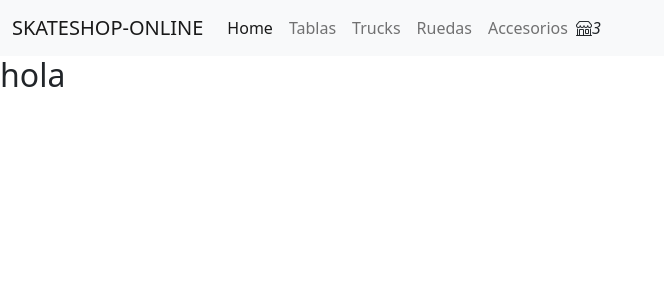
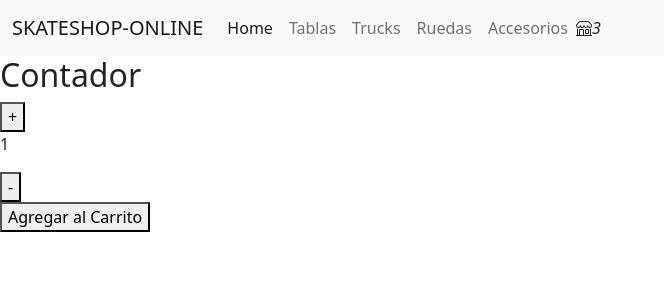
Before and after one commit to Mauri-Ramirez/react-skateshop, a React (Create React App) app: page / in a window 1280 px wide. Shown: the top 300 px of the page, without its empty margins (0-664 px from the left). Built offline with nearby package versions, Linux system fonts and the light colour scheme.

Commit message:
contador

```diff
--- a/src/App.js
+++ b/src/App.js
@@ -7,9 +7,9 @@ import ItemListContainer from './components/ItemListContainer';
 
 function App() {
  return(
-    <>
+<>
  <NavBar></NavBar>
- <ItemListContainer greeting="hola"/>
+ <ItemListContainer greating="Contador"/>
 
 
 
--- /dev/null
+++ b/src/components/ItemCount.js
@@ -0,0 +1,39 @@
+import React, {useState} from 'react'
+
+
+
+const ItemCount = ({initial, stock, onAdd}) => {
+
+    const [counter, setCounter] = useState(initial)
+
+    const add = () => {
+        if(counter < stock){
+            const aux = counter+1
+            setCounter(aux)
+        }else{
+            alert("no hay mas stock");
+        }
+    }
+
+    const subtract = () => {
+        if(counter > initial){
+            const aux = counter-1
+            setCounter(aux)
+        }else{
+            alert("minimo 1")
+        }
+    }
+
+  return (
+    <div>
+        <div>
+            <button onClick={add}>+</button>
+            <p>{counter}</p>
+            <button onClick={subtract}>-</button>
+        </div>
+        <button onClick={onAdd}>Agregar al Carrito</button>
+    </div>
+  )
+}
+
+export default ItemCount
--- a/src/components/ItemListContainer.js
+++ b/src/components/ItemListContainer.js
@@ -1,12 +1,16 @@
-import 'bootstrap/dist/css/bootstrap.min.css';
-import 'bootstrap-icons/font/bootstrap-icons.css';
+import React from 'react';
+import ItemCount from './ItemCount'
 
 
-function ItemListContainer({greeting}) {
+function ItemListContainer({greating}) {
+
+    const onAdd = (param) => { alert("agregado al carrito")}
+
     return (
-<div>
-<h2>{greeting}</h2>
-</div>
+<>
+<h2>{greating}</h2>
+<ItemCount initial={1} stock={5} onAdd={onAdd}/>
+</>
     );
   }
 
```
